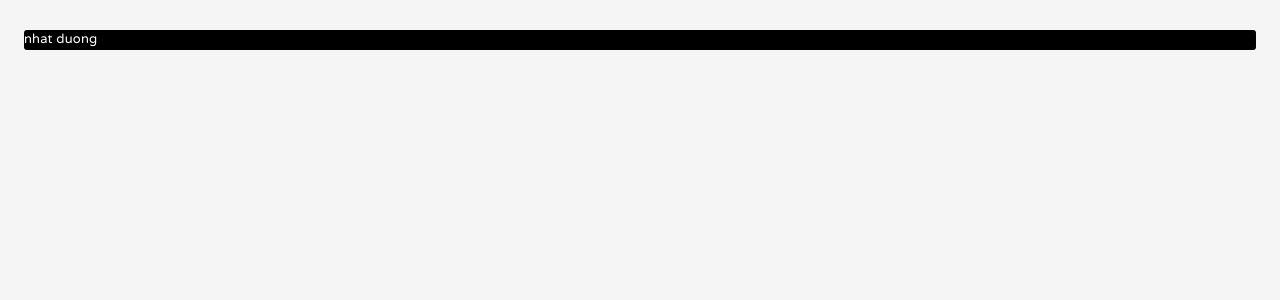
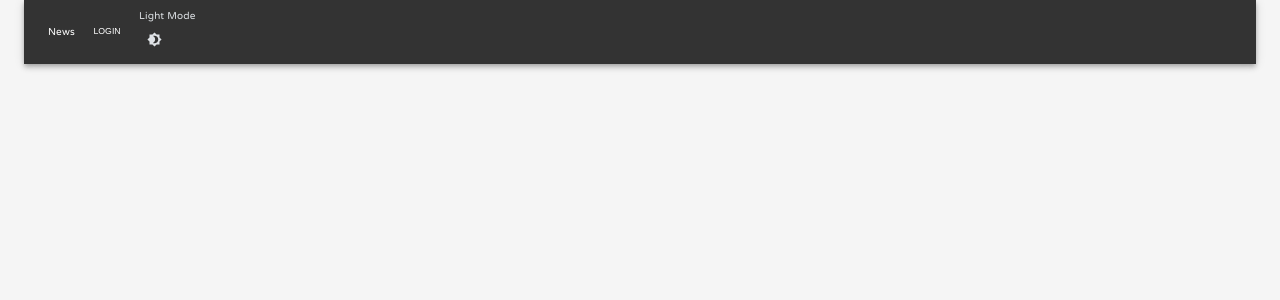
Before and after one commit to nhatduong-agilityio/social-sphere, a React (Vite) app: page / in a window 1280 px wide. Shown: the top 300 px of the page. Built offline with nearby package versions, Linux system fonts and the light colour scheme.

Commit message:
FEAT: Build UI - Create App Bar #10

```diff
--- a/src/App.tsx
+++ b/src/App.tsx
@@ -1,7 +1,12 @@
 import { LayoutContainer } from './layouts/container/Container';
+import { ColorModeProvider } from './store/providers/toggleColorMode';
 
 const App = () => {
-  return <LayoutContainer />;
+  return (
+    <ColorModeProvider>
+      <LayoutContainer />
+    </ColorModeProvider>
+  );
 };
 
 export default App;
--- a/src/assets/styles/bases/_typography.scss
+++ b/src/assets/styles/bases/_typography.scss
@@ -1,2 +1,2 @@
-@import url('https://fonts.googleapis.com/css?family=Roboto|Varela+Round');
+@import url('https://fonts.googleapis.com/css2?family=Varela+Round&display=swap');
 @import url('https://fonts.googleapis.com/icon?family=Material+Icons');
--- /dev/null
+++ b/src/components/AppBar/index.tsx
@@ -0,0 +1,31 @@
+import { Box, AppBar, Toolbar, Typography, Button, useTheme, IconButton } from '@mui/material';
+import { useContext } from 'react';
+import { ColorModeContext } from '~/store/providers/toggleColorMode';
+import { Brightness7, Brightness4 } from '@mui/icons-material';
+
+export const AppBarContent = () => {
+  const theme = useTheme();
+  const colorMode = useContext(ColorModeContext);
+
+  return (
+    <Box>
+      <AppBar position='static' color={'secondary'}>
+        <Toolbar>
+          <Typography>News</Typography>
+          <Button color='inherit'>Login</Button>
+          <Box
+            sx={{
+              textTransform: 'capitalize',
+              color: theme.palette.primary.dark,
+            }}
+          >
+            <Typography>{theme.palette.mode} mode</Typography>
+            <IconButton sx={{ paddingLeft: 1 }} onClick={colorMode.toggleColorMode} color='inherit'>
+              {theme.palette.mode === 'dark' ? <Brightness7 /> : <Brightness4 />}
+            </IconButton>
+          </Box>
+        </Toolbar>
+      </AppBar>
+    </Box>
+  );
+};
--- a/src/layouts/container/Container.tsx
+++ b/src/layouts/container/Container.tsx
@@ -1,11 +1,10 @@
 import { Box, Container } from '@mui/material';
-
-import '~/layouts/container/container.scss';
+import { AppBarContent } from '~/components/AppBar';
 
 export const LayoutContainer = () => {
   return (
-    <Container maxWidth='xl' className='container'>
-      <Box className='contents'>nhat duong</Box>
+    <Container maxWidth='xl'>
+      <AppBarContent />
     </Container>
   );
 };
--- a/src/layouts/container/container.scss
+++ /dev/null
@@ -1,9 +0,0 @@
-.container {
-  padding-top: 30px;
-}
-
-.contents {
-  border-radius: 3px;
-  background-color: black;
-  color: var(--color-light);
-}
--- /dev/null
+++ b/src/store/providers/toggleColorMode.tsx
@@ -0,0 +1,36 @@
+import { createTheme, PaletteMode, ThemeProvider } from '@mui/material';
+import { createContext, FC, ReactNode, useMemo, useState } from 'react';
+import { designColorMode } from '../reducers/getDesignColorMode';
+
+interface IProps {
+  children: ReactNode;
+}
+
+interface IColorModeContext {
+  toggleColorMode: () => void;
+}
+
+export const ColorModeContext = createContext({} as IColorModeContext);
+
+export const ColorModeProvider: FC<IProps> = ({ children }: IProps) => {
+  const [mode, setMode] = useState<PaletteMode>('light');
+
+  const colorMode = useMemo(
+    () => ({
+      // The dark mode switch would invoke this method
+      toggleColorMode: () => {
+        setMode((prevMode: PaletteMode) => (prevMode === 'light' ? 'dark' : 'light'));
+      },
+    }),
+    [],
+  );
+
+  // Update the theme only if the mode changes
+  const theme = useMemo(() => createTheme(designColorMode(mode)), [mode]);
+
+  return (
+    <ColorModeContext.Provider value={colorMode}>
+      <ThemeProvider theme={theme}>{children}</ThemeProvider>
+    </ColorModeContext.Provider>
+  );
+};
--- /dev/null
+++ b/src/store/reducers/getDesignColorMode.tsx
@@ -0,0 +1,66 @@
+import { PaletteMode } from '@mui/material';
+
+export const designColorMode = (mode: PaletteMode) => ({
+  palette: {
+    mode,
+    ...(mode === 'light'
+      ? {
+          primary: {
+            light: '#f5f5f5',
+            main: '#e9e9e9',
+            dark: '#dee2e6',
+            contrastText: '#999',
+          },
+          secondary: {
+            light: '#4b5366',
+            main: '#333333',
+            dark: '#212529',
+          },
+          error: {
+            main: '#ff0000',
+          },
+          warning: {
+            main: '#ffa500',
+          },
+          info: {
+            main: '#1ca1c1',
+          },
+          success: {
+            main: '#008000',
+          },
+          text: {
+            primary: '#212529',
+            secondary: '#FFFFFF',
+          },
+        }
+      : {
+          primary: {
+            light: '#f5f5f5',
+            main: '#e9e9e9',
+            dark: '#dee2e6',
+            contrastText: '#999',
+          },
+          secondary: {
+            light: '#4b5366',
+            main: '#333333',
+            dark: '#212529',
+          },
+          error: {
+            main: '#ff0000',
+          },
+          warning: {
+            main: '#ffa500',
+          },
+          info: {
+            main: '#1ca1c1',
+          },
+          success: {
+            main: '#008000',
+          },
+        }),
+  },
+  typography: {
+    fontFamily: 'Varela+Round',
+    fontWeightRegular: 400,
+  },
+});
```
Also changed, not shown: src/components/Hello/index.tsx (deleted, +0 -36 lines).
